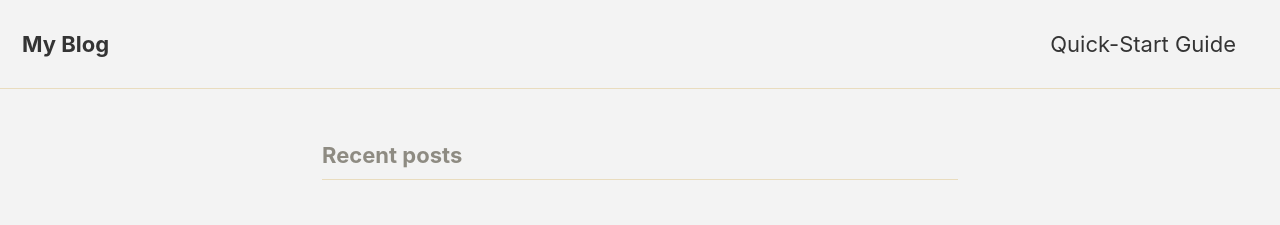
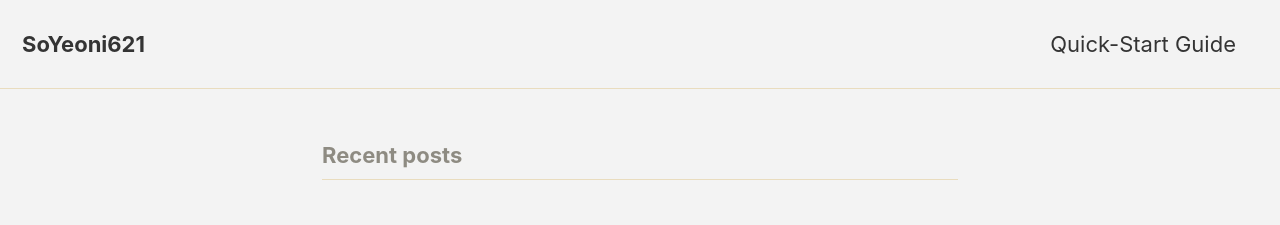
Before and after one commit to SoYeoni621/SoYeoni621.github.io, a Jekyll site: the page built from index.markdown, in a window 1280 px wide. Shown: the top 225 px of the page. Built offline with Jekyll 4.4.1, drawn with Linux system fonts in a browser that asks for light colours; cached includes are drawn as plain includes; the list of posts is cut into pages by our own code.

Commit message:
0628 sec ver

```diff
--- a/_config.yml
+++ b/_config.yml
@@ -16,7 +16,7 @@ minimal_mistakes_skin    : "dirt" # "air", "aqua", "contrast", "dark", "dirt", "
 
 # Site Settings
 locale                   : "en-US"
-title                    : "My Blog"
+title                    : "SoYeoni621"
 title_separator          : "-"
 subtitle                 : # site tagline that appears below site title in masthead
 name                     : "Soyeon's Data Blog"
```
